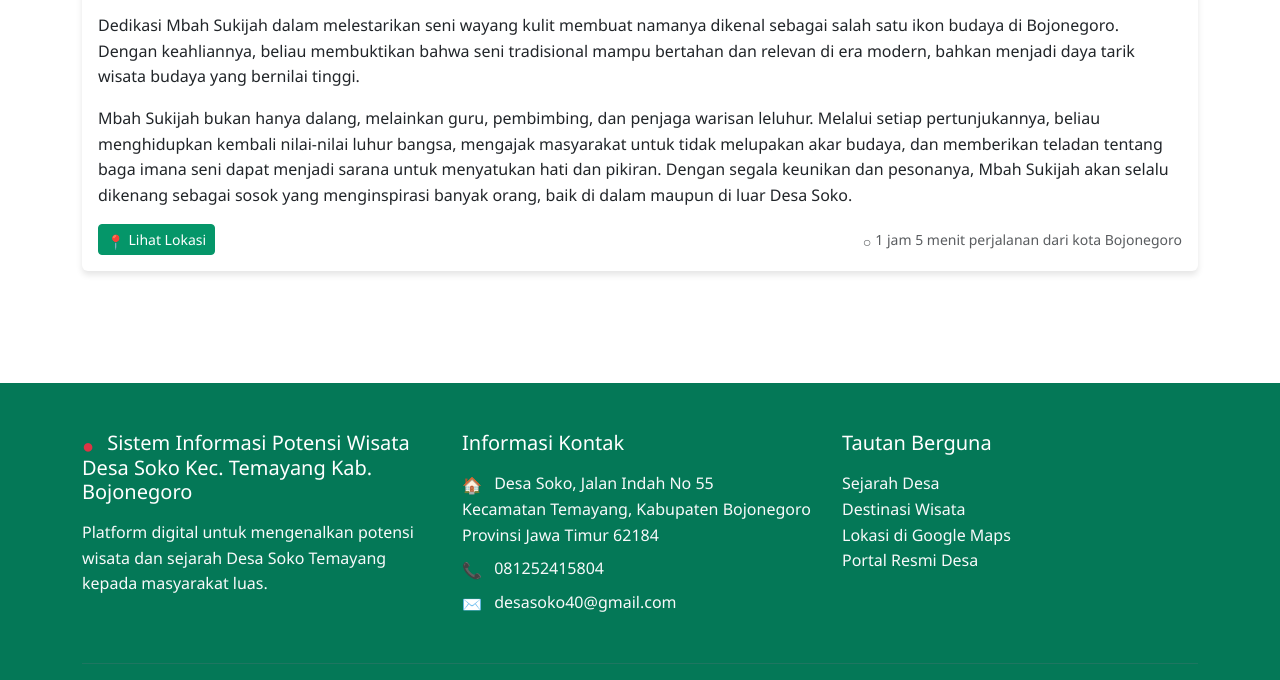
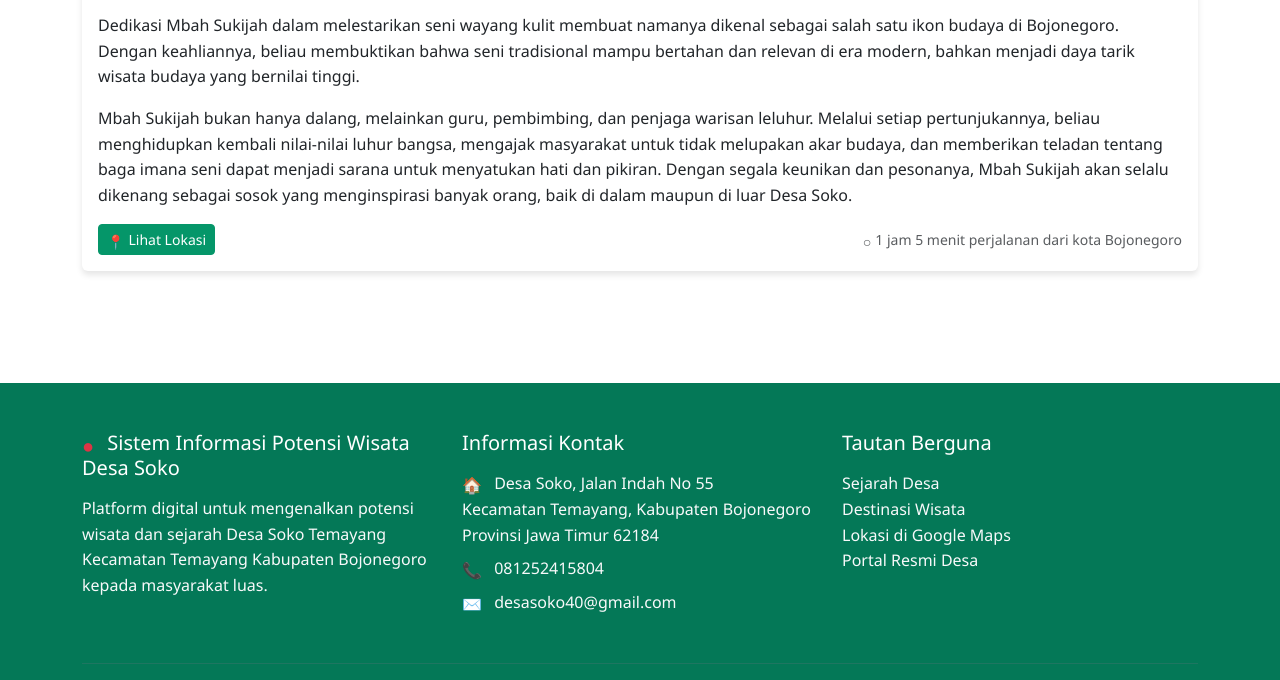
Before and after one commit to ridhonur23/WisataDesaSokoTemayang, a plain HTML site: page index.html in a window 1280 px wide. Shown: the part 6896-7576 px from the top of the page. Drawn offline with Linux system fonts and the light colour scheme.

Commit message:
Update index.html

```diff
--- a/index.html
+++ b/index.html
@@ -1016,11 +1016,11 @@
           <div class="col-lg-4 mb-4">
             <h5 class="mb-3">
               <i class="bi bi-geo-alt-fill me-2"></i>
-              Sistem Informasi Potensi Wisata Desa Soko Kec. Temayang Kab. Bojonegoro
+              Sistem Informasi Potensi Wisata Desa Soko
             </h5>
             <p class="text-light">
               Platform digital untuk mengenalkan potensi wisata dan sejarah Desa
-              Soko Temayang kepada masyarakat luas.
+              Soko Temayang Kecamatan Temayang Kabupaten Bojonegoro kepada masyarakat luas.
             </p>
           </div>
           <div class="col-lg-4 mb-4">
```
